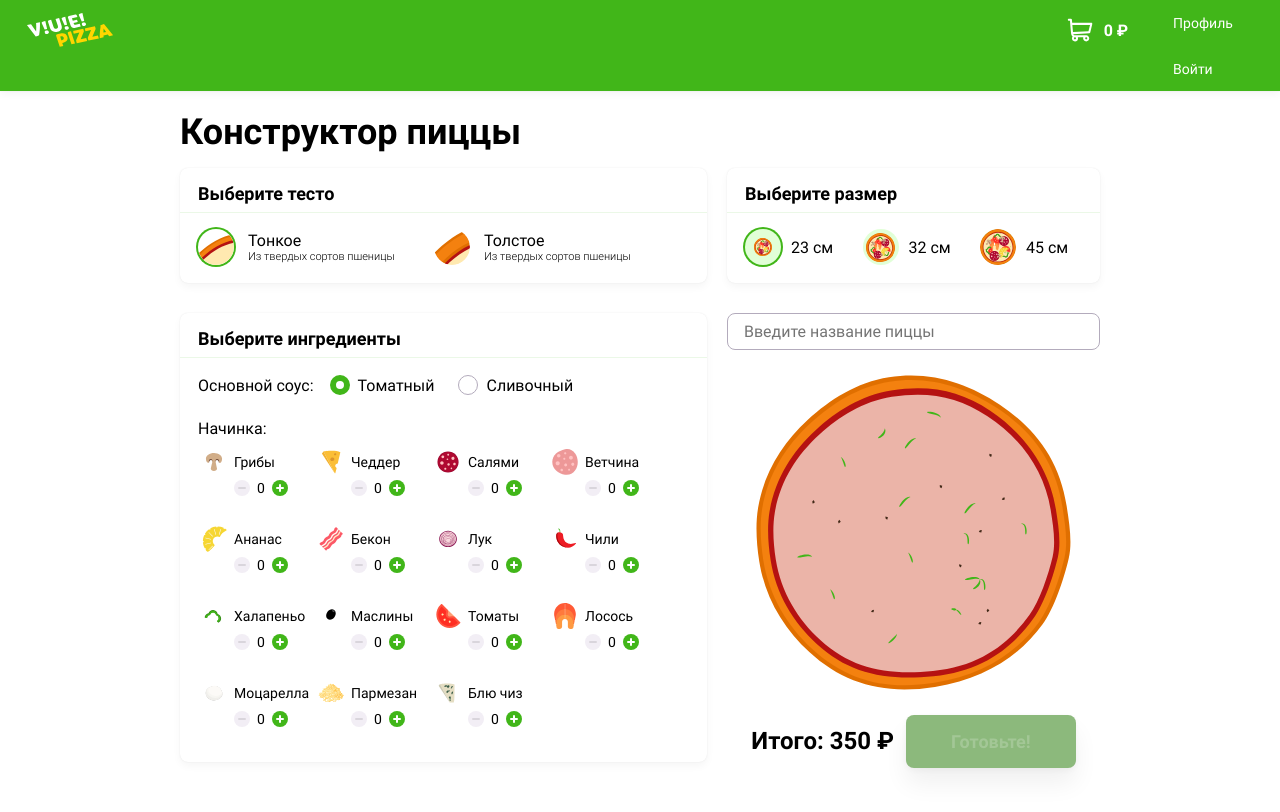
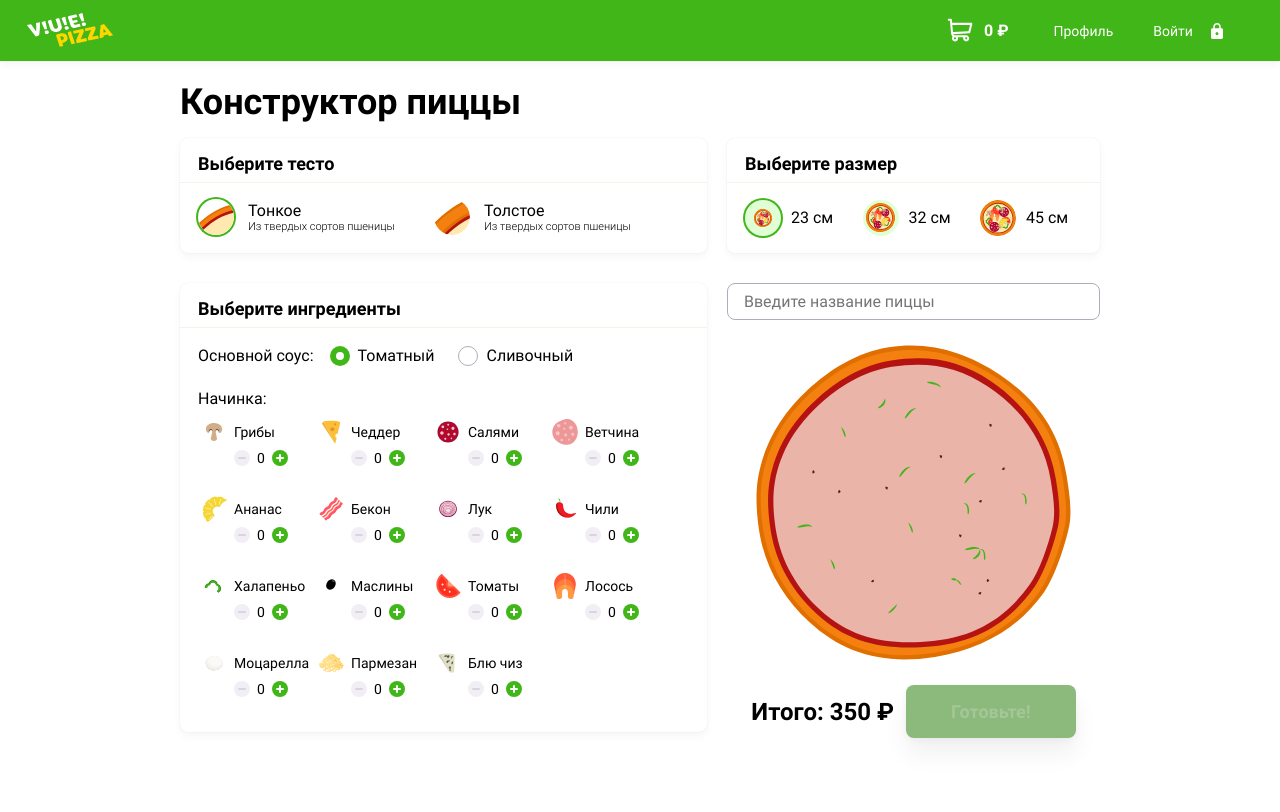
Before and after one commit to htmlacademy-vue/870515-pizza-1, a Vue app in the folder src/frontend/: page / in a window 1280 px wide. Built offline with nearby package versions, Linux system fonts and the light colour scheme.

Commit message:
Calc total price for all layouts

```diff
--- a/src/frontend/src/App.vue
+++ b/src/frontend/src/App.vue
@@ -1,6 +1,6 @@
 <template>
   <div id="app">
-    <app-layout>
+    <app-layout :total-price="totalPrice">
       <router-view @addToCart="addToCard" />
     </app-layout>
   </div>
--- a/src/frontend/src/assets/scss/blocks/user.scss
+++ b/src/frontend/src/assets/scss/blocks/user.scss
@@ -1,6 +1,7 @@
 .user {
   display: flex;
   align-items: center;
+  flex-wrap: wrap;
 
   margin-bottom: 33px;
 }
@@ -23,3 +24,14 @@
   cursor: pointer;
   vertical-align: middle;
 }
+
+.user__phone {
+  @include b-s16-h19;
+
+  width: 100%;
+  margin-top: 20px;
+
+  span {
+    font-weight: 400;
+  }
+}
--- a/src/frontend/src/assets/scss/layout/header.scss
+++ b/src/frontend/src/assets/scss/layout/header.scss
@@ -53,6 +53,9 @@
 }
 
 .header__user {
+  display: flex;
+  align-items: center;
+
   a {
     display: block;
 
@@ -100,3 +103,36 @@
     color: $white;
   }
 }
+
+.header__logout {
+  &::before {
+    display: inline-block;
+
+    width: 32px;
+    height: 32px;
+    margin-right: 8px;
+
+    content: '';
+    vertical-align: middle;
+
+    background: url("~@/assets/img/login.svg") no-repeat center;
+    background-size: auto 50%;
+  }
+}
+
+
+.header__login {
+  &::after {
+    display: inline-block;
+
+    width: 32px;
+    height: 32px;
+    margin-left: 8px;
+
+    content: '';
+    vertical-align: middle;
+
+    background: url("~@/assets/img/login.svg") no-repeat center;
+    background-size: auto 50%;
+  }
+}
--- a/src/frontend/src/layouts/AppHeader.vue
+++ b/src/frontend/src/layouts/AppHeader.vue
@@ -14,7 +14,7 @@
       <router-link to="/cart">{{ totalPrice || 0 }} ₽</router-link>
     </div>
     <div class="header__user">
-      <router-link to="/profile" class="header__login">
+      <router-link to="/profile">
         <span>Профиль</span>
       </router-link>
       <router-link to="/login" class="header__login">
--- a/src/frontend/src/layouts/AppLayout.vue
+++ b/src/frontend/src/layouts/AppLayout.vue
@@ -1,5 +1,5 @@
 <template>
-  <component :is="layout">
+  <component :is="layout" :total-price="totalPrice">
     <slot />
   </component>
 </template>
@@ -9,6 +9,11 @@ const defaultLayout = "LayoutDefault";
 
 export default {
   name: "AppLayout",
+  props: {
+    totalPrice: {
+      type: Number,
+    },
+  },
   computed: {
     layout() {
       const layout = this.$route.meta.layout || defaultLayout;
--- a/src/frontend/src/layouts/LayoutDefault.vue
+++ b/src/frontend/src/layouts/LayoutDefault.vue
@@ -1,6 +1,6 @@
 <template>
   <div class="layout">
-    <app-header />
+    <app-header :total-price="totalPrice" />
 
     <slot />
   </div>
@@ -12,5 +12,10 @@ import AppHeader from "@/layouts/AppHeader";
 export default {
   name: "LayoutDefault",
   components: { AppHeader },
+  props: {
+    totalPrice: {
+      type: Number,
+    },
+  },
 };
 </script>
--- a/src/frontend/src/layouts/LayoutOrder.vue
+++ b/src/frontend/src/layouts/LayoutOrder.vue
@@ -1,6 +1,6 @@
 <template>
   <div class="layout">
-    <app-header />
+    <app-header :total-price="totalPrice" />
 
     <form action="test.html" method="post" class="layout-form">
       <slot />
@@ -16,7 +16,7 @@
         </p>
 
         <div class="footer__price">
-          <b>Итого: 2 228 ₽</b>
+          <b>Итого: {{ totalPrice || 0 }} ₽</b>
         </div>
 
         <div class="footer__submit">
@@ -33,5 +33,10 @@ import AppHeader from "@/layouts/AppHeader";
 export default {
   name: "LayoutDefault",
   components: { AppHeader },
+  props: {
+    totalPrice: {
+      type: Number,
+    },
+  },
 };
 </script>
--- a/src/frontend/src/layouts/LayoutSidebar.vue
+++ b/src/frontend/src/layouts/LayoutSidebar.vue
@@ -1,6 +1,6 @@
 <template>
   <div class="layout">
-    <app-header />
+    <app-header :total-price="totalPrice" />
 
     <main class="layout">
       <div class="layout__sidebar sidebar">
@@ -40,5 +40,10 @@ import AppHeader from "@/layouts/AppHeader";
 export default {
   name: "LayoutSidebar",
   components: { AppHeader },
+  props: {
+    totalPrice: {
+      type: Number,
+    },
+  },
 };
 </script>
--- a/src/frontend/src/router/routes.js
+++ b/src/frontend/src/router/routes.js
@@ -19,7 +19,7 @@ export default [
   },
   {
     path: "/orders",
-    name: "Cart",
+    name: "Order",
     component: () => import("../views/Orders.vue"),
     meta: { layout: "LayoutSidebar" },
   },
```
